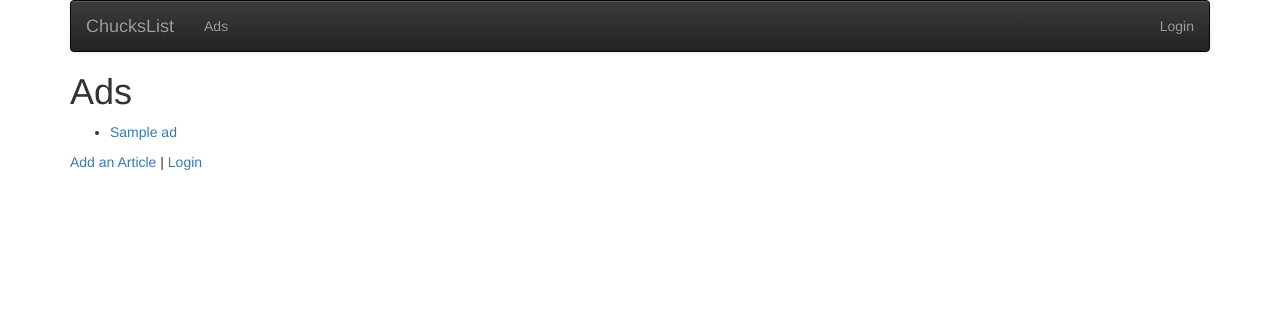
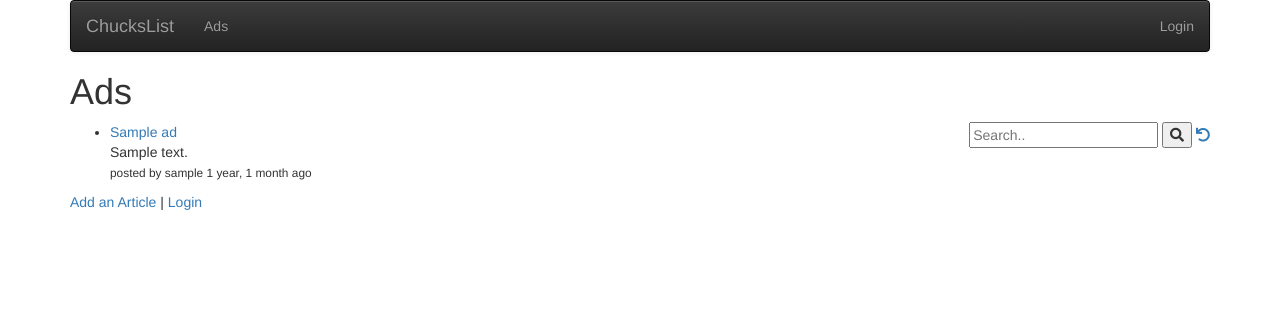
Before and after one commit to danielNemeth19/dj4e, a Django app: page /ads/ in a window 1280 px wide. Shown: the top 312 px of the page. Run offline with Django 3.2, Linux system fonts and the light colour scheme; tables that the repository leaves empty hold one stand-in row (values such as "Sample post"); some libraries are stand-ins or nearby versions.

Commit message:
Solution for course 4 week 5 (#13)

```diff
--- a/ads/templates/ads/ad_list.html
+++ b/ads/templates/ads/ad_list.html
@@ -1,6 +1,15 @@
 {% extends "base_menu.html" %}
 {% block content %}
 <h1>Ads</h1>
+
+<div style="float:right">
+<form>
+  <input type="text" placeholder="Search.." name="search" {% if search %} value="{{ search }}" {% endif %}>
+    <button type="submit"><i class="fa fa-search"></i></button>
+    <a href="{% url 'ads:all' %}"><i class="fa fa-undo"></i></a>
+</form>
+</div>
+
 <p>
     {% if ad_list %}
     <ul>
@@ -33,6 +42,20 @@
                 </span>
             </a>
             {% endif %}
+            <div style="left:10px">
+                {% if ad.text|length < 100 %}
+                    {{ ad.text }}
+                {% else %}
+                    {{ ad.text|slice:"0:99" }}
+                    <a href="{% url 'ads:ad_detail'  ad.id %}">...</a>
+                {% endif %}
+            </div>
+            <small>
+            {% if ad.owner.username %}
+                posted by {{ ad.owner.username }}
+            {% endif %}
+            {{ ad.natural_updated }}
+            </small>
         </li>
     {% endfor %}
     </ul>
--- a/ads/views.py
+++ b/ads/views.py
@@ -1,17 +1,16 @@
-from django.urls import reverse_lazy
 from django.views import View
 from django.shortcuts import render, redirect, get_object_or_404
 from django.urls import reverse_lazy, reverse
 from django.http import HttpResponse
 from django.contrib.auth.mixins import LoginRequiredMixin
-from django.core.files.uploadedfile import InMemoryUploadedFile
-
+from django.db.models import Q
+from django.contrib.humanize.templatetags.humanize import naturaltime
 from django.views.decorators.csrf import csrf_exempt
 from django.utils.decorators import method_decorator
 from django.db.utils import IntegrityError
 
 from ads.models import Ad, Comment, Fav
-from ads.owner import OwnerListView, OwnerDetailView, OwnerCreateView, OwnerUpdateView, OwnerDeleteView
+from ads.owner import OwnerListView, OwnerDetailView, OwnerDeleteView
 from ads.forms import CreateForm, CommentForm
 
 
@@ -20,12 +19,20 @@ class AdListView(OwnerListView):
     template_name = "ads/ad_list.html"
 
     def get(self, request, **kwargs):
+        search_str = self.request.GET.get("search", None)
         ad_list = Ad.objects.all()
+        if search_str:
+            search_filter = Q(title__contains=search_str) | Q(text__contains=search_str)
+            ad_list = ad_list.filter(search_filter)
+
+        for ad in ad_list:
+            ad.natural_updated = naturaltime(ad.updated_at)
+
         favorites = list()
         if request.user.is_authenticated:
             rows = request.user.favorite_ads.values('id')
             favorites = [row['id'] for row in rows]
-        context = dict(ad_list=ad_list, favorites=favorites)
+        context = dict(ad_list=ad_list, favorites=favorites, search=search_str)
         return render(request, self.template_name, context)
 
 
--- a/home/templatetags/app_tags.py
+++ b/home/templatetags/app_tags.py
@@ -18,5 +18,4 @@ def gravatar(user, size=35):
     email = str(user.email.strip().lower()).encode('utf-8')
     email_hash = md5(email).hexdigest()
     url = "//www.gravatar.com/avatar/{0}?s={1}&d=identicon&r=PG"
-    print(url.format(email_hash, size))
     return url.format(email_hash, size)
--- a/mysite/urls.py
+++ b/mysite/urls.py
@@ -22,11 +22,11 @@ from django.contrib.auth import views as auth_views
 from django.views.static import serve
 
 urlpatterns = [
-    path('', include('home.urls')),  # Change to ads.urls
+    path('', include('ads.urls')),  # Change to ads.urls
     path('admin/', admin.site.urls),  # Keep
     path('accounts/', include('django.contrib.auth.urls')),  # Keep
     url(r'^oauth/', include('social_django.urls', namespace='social')),  # Keep
-    path('ads/', include('ads.urls')),
+    path('ads/', include('ads.urls', namespace="ads_path")),
 ]
 
 # Serve the static HTML
```
